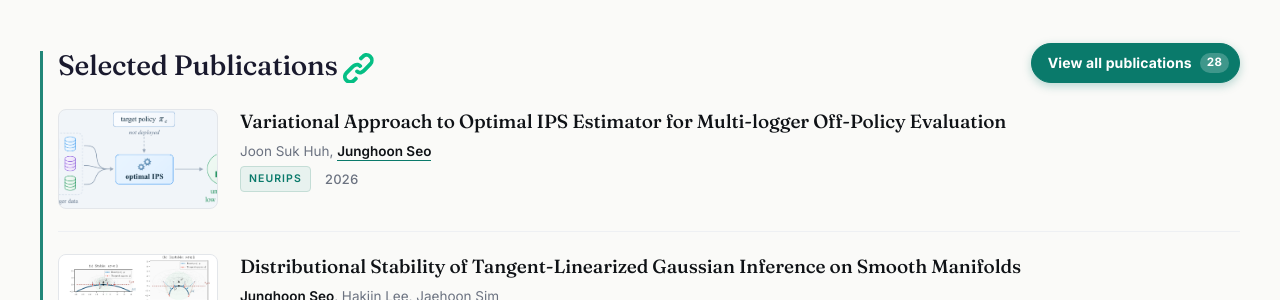
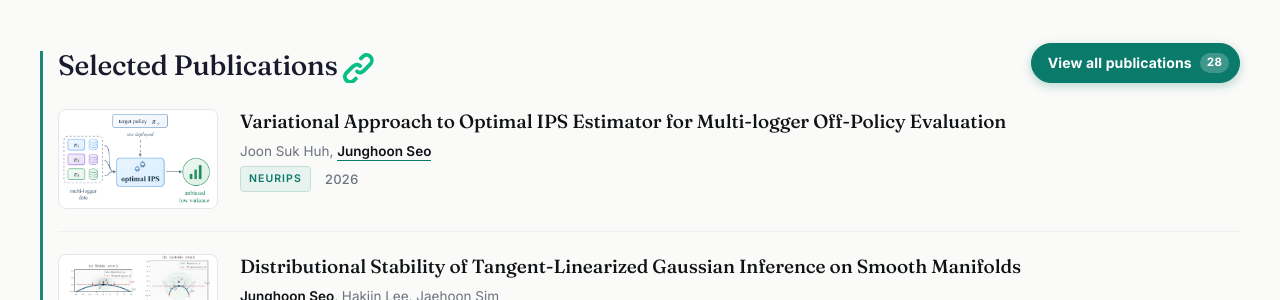
Before and after one commit to mikigom/mikigom.github.io, a Jekyll site: the page built from index.md, in a window 1280 px wide. Shown: the part 1295-1595 px from the top of the page. Built offline with Jekyll 4.4.1, drawn with Linux system fonts in a browser that asks for light colours.

Commit message:
Fix optimal IPS teaser layout and thumbnail cropping

```diff
--- a/assets/styles.scss
+++ b/assets/styles.scss
@@ -449,6 +449,14 @@ img {
 
   &--placeholder {
     background: linear-gradient(135deg, var(--accent-soft), #d4ebe4);
+  }
+
+  &--contain {
+    background: #ffffff;
+
+    img {
+      object-fit: contain;
+    }
   }
 }
 
--- a/index.md
+++ b/index.md
@@ -119,7 +119,7 @@ show_title: false
   <div class="pubs" id="publications-list">
 
 <div class="pub-entry pub-entry--selected">
-  <div class="pub-thumb">
+  <div class="pub-thumb pub-thumb--contain">
     <img src="/assets/papers/optimal-ips.png" alt="Optimal IPS estimation from multi-logger data" loading="lazy" />
   </div>
   <div class="pub-text">
```
Also changed, not shown: assets/papers/optimal-ips.png.
